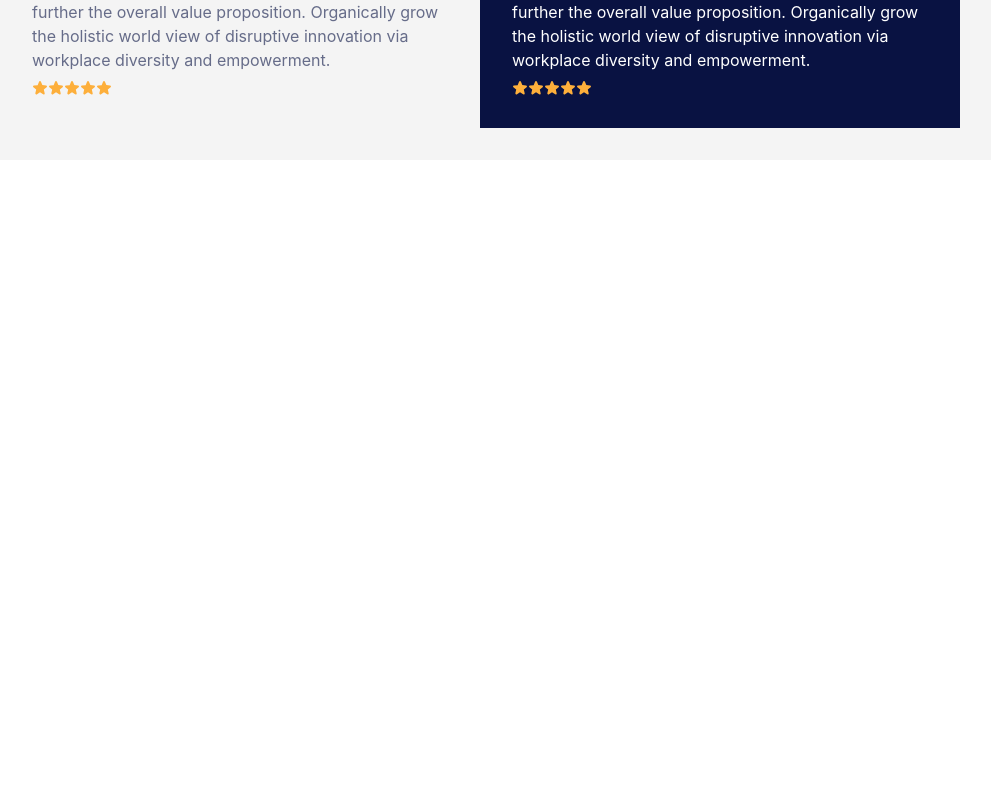
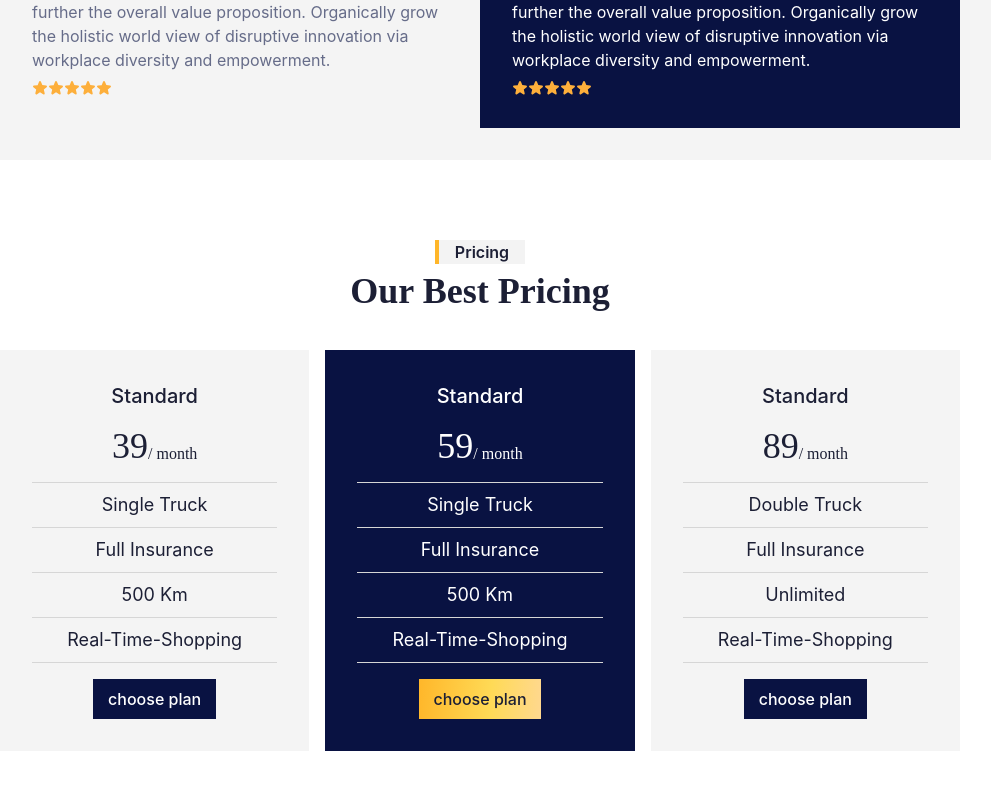
Before and after one commit to smartcollins/logistics, a React (Create React App) app: page /about in a window 1280 px wide. Shown: the part 1937-2727 px from the top of the page, without its empty margins (160-1151 px from the left). Before the commit the page ends 2097 px from the top, so only its background shows below. Built offline with nearby package versions, Linux system fonts and the light colour scheme.

Commit message:
made use of Price in About

```diff
--- a/src/pages/About.jsx
+++ b/src/pages/About.jsx
@@ -6,6 +6,7 @@ import Banner from '../component/Banner';
 import Work from '../component/Work';
 import Card from '../component/Card';
 import Review from '../component/Review'
+import Price from '../component/Price';
 
 
 
@@ -26,6 +27,7 @@ const About = ()=>{
                     <Review/>
                 </div>
             </div>
+            <Price/>
         </div>
     )
 }
```
